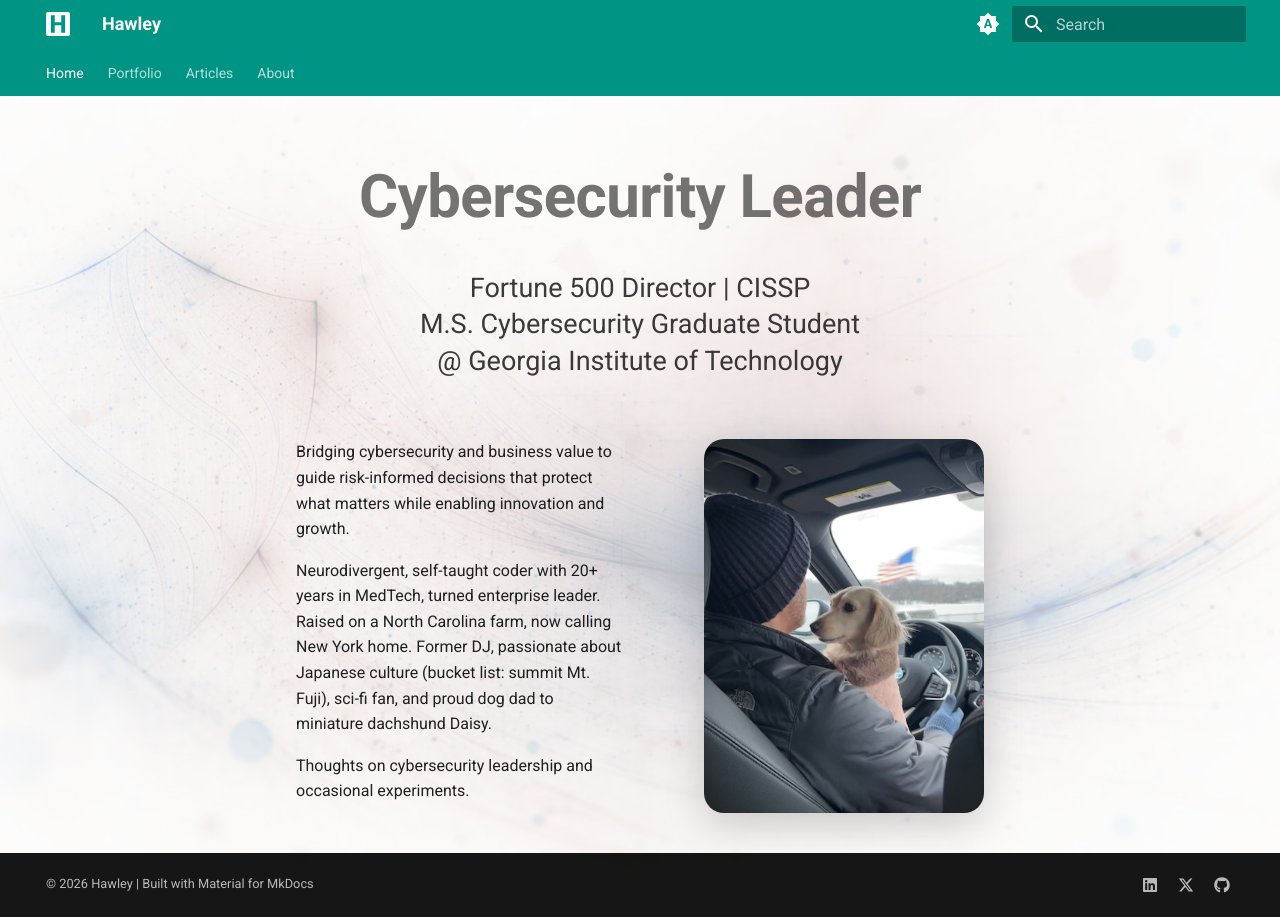
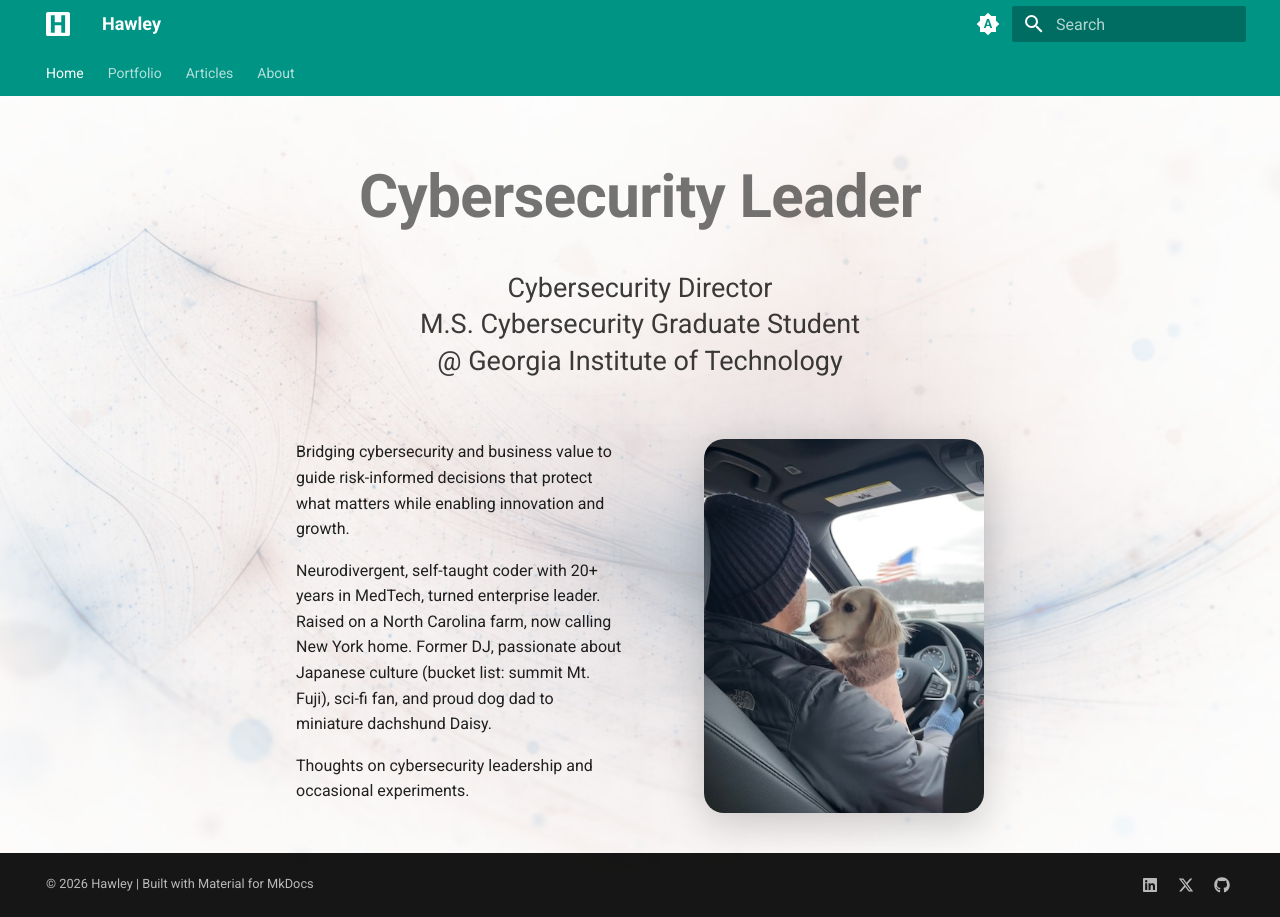
Before and after one commit to hawl3y/blog, an MkDocs documentation site: the page built from docs/index.md, in a window 1280 px wide. Built offline with MkDocs 1.6.1 and Material for MkDocs 9.7.7, drawn with Linux system fonts in a browser that asks for light colours.

Commit message:
Updated about and index title.

```diff
--- a/docs/index.md
+++ b/docs/index.md
@@ -5,7 +5,7 @@ title:
 # Cybersecurity Leader { .text-center }
 
 <div class="sub-heading" markdown>
-Fortune 500 Director | CISSP
+Cybersecurity Director
 M.S. Cybersecurity Graduate Student
 @ Georgia Institute of Technology
 </div>
```
Also changed, not shown: docs/about.md (+1 -1 lines).
